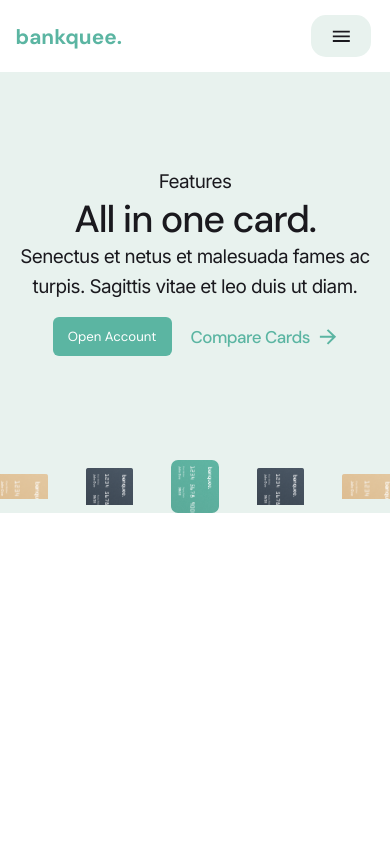
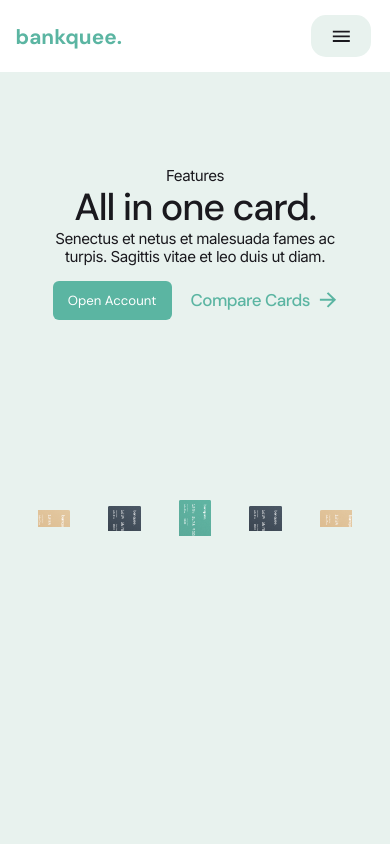
Before and after one commit to bos-code/Banquee, a plain HTML site: page features.html in a window 390 px wide. Shown: the top 844 px of the page. Drawn offline with nearby package versions, Linux system fonts and the light colour scheme; a script that the page names is missing.

Commit message:
feat: update header styles for improved responsiveness on tablet and mobile devices

```diff
--- a/sass/layouts/_header.scss
+++ b/sass/layouts/_header.scss
@@ -137,11 +137,21 @@
 
 // FEATURE HEADER
 .main-header {
-  height: 100vh;
+  margin-bottom: 10rem;
 
   .feature_header {
     padding-top: 10rem;
     background-color: $primary-light;
+
+    @include tab-land {
+      padding: 10rem 4rem 0 4rem;
+    }
+
+    .header_wrapper {
+      @include tab-land {
+        height: 100vh;
+      }
+    }
 
     .header_content {
       display: flex;
@@ -158,6 +168,22 @@
         gap: 2rem;
         margin-bottom: 5rem;
         text-align: center;
+
+        .content-text {
+          .paragraph.bg {
+            font-weight: 400;
+            color: $default-color;
+            line-height: 1.2;
+
+            @include tab-land {
+              font-size: 1.8rem;
+            }
+
+            @include phone {
+              font-size: 1.6rem;
+            }
+          }
+        }
 
         @include phone {
           margin-bottom: 3rem;
@@ -198,6 +224,17 @@
         height: 100%;
         object-fit: contain;
         border-radius: $border-radius-rm;
+
+        @include phone {
+          height: 20rem;
+        }
+      }
+
+      .feature-card {
+        @include phone {
+          height: 20rem;
+          width: 100%;
+        }
       }
     }
   }
```
Also changed, not shown: css/main.css.
